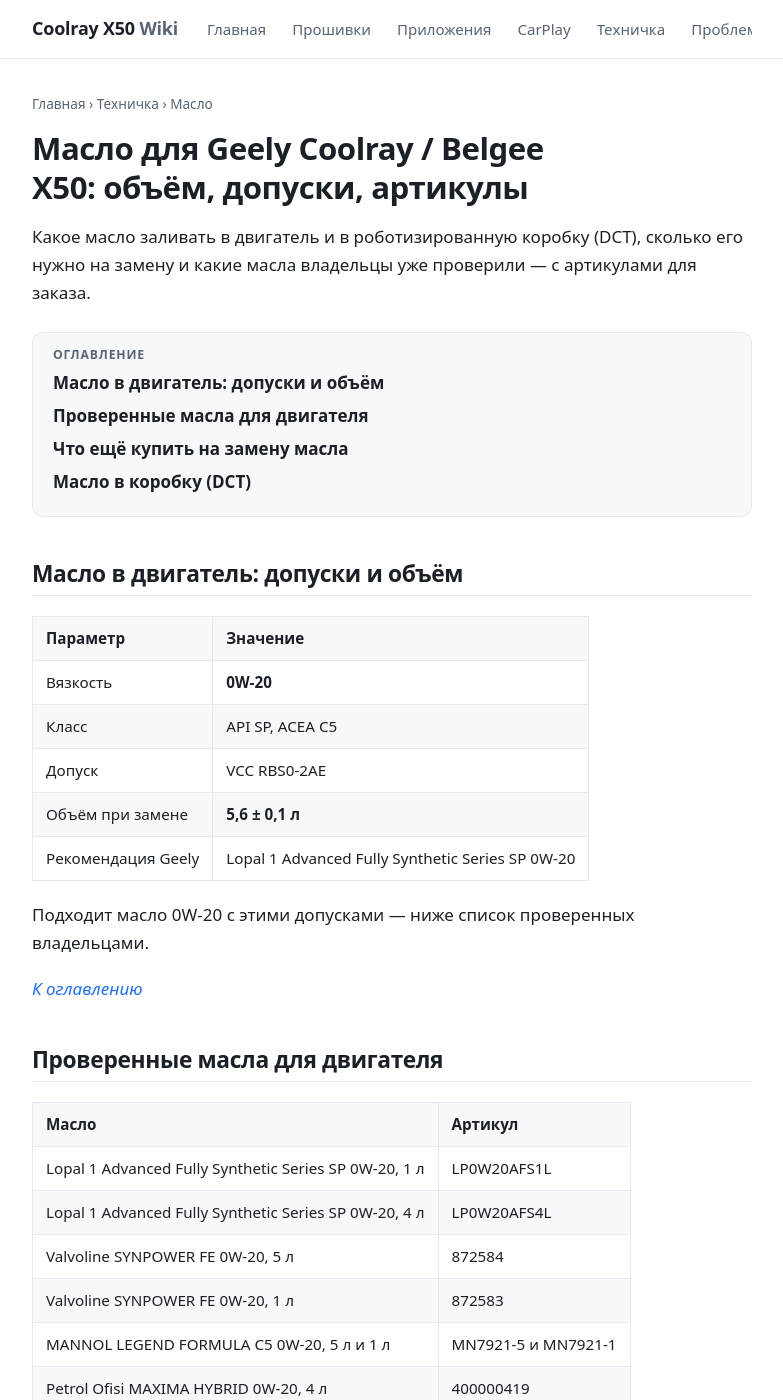
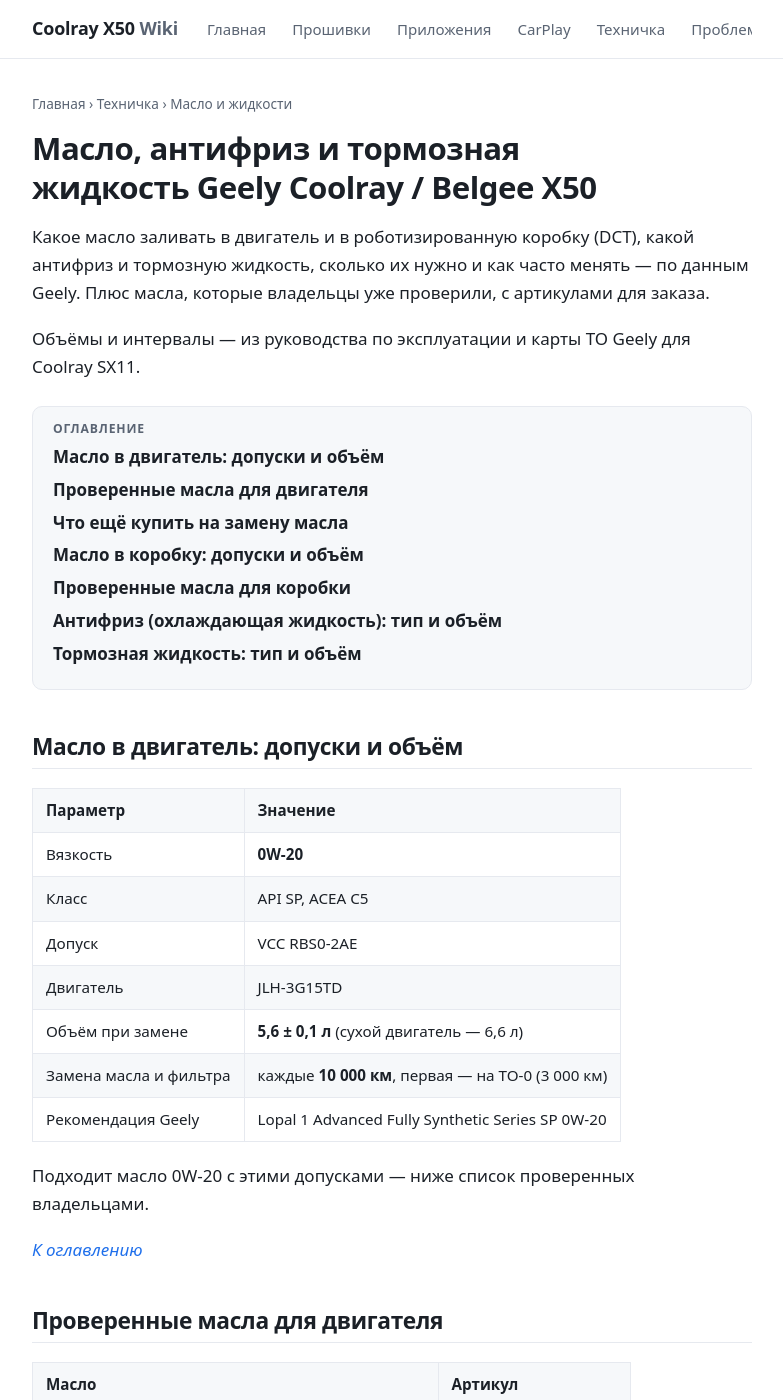
Before and after one commit to qttc/qttc.github.io, a Jekyll site: the page built from pages/oil.md, in a window 1280 px wide and 1400 px high. Shown: the whole window, without its empty margins (248-1031 px from the left). Built offline with Jekyll 4.4.1, drawn with Linux system fonts in a browser that asks for light colours; some of the changed text lies outside the part shown.

Commit message:
Масло и жидкости: коробка, антифриз, тормозная жидкость, объёмы и интервалы по данным Geely

```diff
--- a/pages/oil.md
+++ b/pages/oil.md
@@ -1,16 +1,18 @@
 ---
-title: "Масло для Geely Coolray / Belgee X50: объём, допуски, артикулы"
+title: "Масло, антифриз и тормозная жидкость Geely Coolray / Belgee X50: объёмы"
 layout: page
 permalink: /pages/oil/
 parent: /pages/parts/
-crumb: "Масло"
-description: "Какое масло заливать в двигатель и коробку Geely Coolray / Belgee X50: допуски API SP, ACEA C5, вязкость 0W-20, объём 5,6 л, проверенные масла с артикулами."
+crumb: "Масло и жидкости"
+description: "Масло в двигатель и коробку, антифриз и тормозная жидкость Geely Coolray / Belgee X50: допуски, объёмы (масло 5,6 л, DCT 4 л, антифриз 6,5 л), интервалы замены и артикулы."
 image: /assets/parts.png
 ---
 
-# Масло для Geely Coolray / Belgee X50: объём, допуски, артикулы
+# Масло, антифриз и тормозная жидкость Geely Coolray / Belgee X50
 
-Какое масло заливать в двигатель и в роботизированную коробку (DCT), сколько его нужно на замену и какие масла владельцы уже проверили — с артикулами для заказа.
+Какое масло заливать в двигатель и в роботизированную коробку (DCT), какой антифриз и тормозную жидкость, сколько их нужно и как часто менять — по данным Geely. Плюс масла, которые владельцы уже проверили, с артикулами для заказа.
+
+Объёмы и интервалы — из руководства по эксплуатации и карты ТО Geely для Coolray SX11.
 
 <nav class="toc" id="оглавление" markdown="1">
 ## Оглавление
@@ -27,7 +29,9 @@
 | Вязкость | **0W-20** |
 | Класс | API SP, ACEA C5 |
 | Допуск | VCC RBS0-2AE |
-| Объём при замене | **5,6 ± 0,1 л** |
+| Двигатель | JLH-3G15TD |
+| Объём при замене | **5,6 ± 0,1 л** (сухой двигатель — 6,6 л) |
+| Замена масла и фильтра | каждые **10 000 км**, первая — на ТО-0 (3 000 км) |
 | Рекомендация Geely | Lopal 1 Advanced Fully Synthetic Series SP 0W-20 |
 
 Подходит масло 0W-20 с этими допусками — ниже список проверенных владельцами.
@@ -69,9 +73,19 @@
 
 _[К оглавлению](#оглавление)_
 
-## Масло в коробку (DCT)
+## Масло в коробку: допуски и объём
 
-В коробку заливается трансмиссионная жидкость класса **DCTF** для роботизированных коробок с двумя сцеплениями.
+| Параметр | Значение |
+| --- | --- |
+| Коробка | 7DCT — роботизированная, с двумя сцеплениями |
+| Тип жидкости | DCTF (трансмиссионная жидкость для коробок с двойным сцеплением) |
+| Рекомендация Geely | Shell Spirax S5 DCT10 |
+| Заправочный объём | **4,0 л** |
+| Замена | каждые **90 000 км или 4 года** |
+
+_[К оглавлению](#оглавление)_
+
+## Проверенные масла для коробки
 
 | Масло для коробки | Артикул |
 | --- | --- |
@@ -84,6 +98,30 @@
 
 _[К оглавлению](#оглавление)_
 
+## Антифриз (охлаждающая жидкость): тип и объём
+
+| Параметр | Значение |
+| --- | --- |
+| Тип | охлаждающая жидкость на основе этиленгликоля, одобренная Geely |
+| Заправочный объём | **6,5 л** |
+| Замена | каждые **40 000 км или 2 года** |
+| Оригинал Geely (концентрат) | LPAFRZ01L |
+| Если оригинала нет | G12 / G12+ |
+
+Антифриз Geely продаётся концентратом — перед заливкой его разводят водой.
+
+_[К оглавлению](#оглавление)_
+
+## Тормозная жидкость: тип и объём
+
+| Параметр | Значение |
+| --- | --- |
+| Тип | **DOT4** |
+| Заправочный объём | **0,78 л** |
+| Замена | каждые **40 000 км или 2 года** |
+
+_[К оглавлению](#оглавление)_
+
 ------
 
 [Все запчасти и каталоги](/pages/parts/) · [Вернуться на главную](/)
```
Also changed, not shown: index.md (+1 -1 lines), pages/parts.md (+3 -3 lines), pages/to.md (+1 -1 lines).
